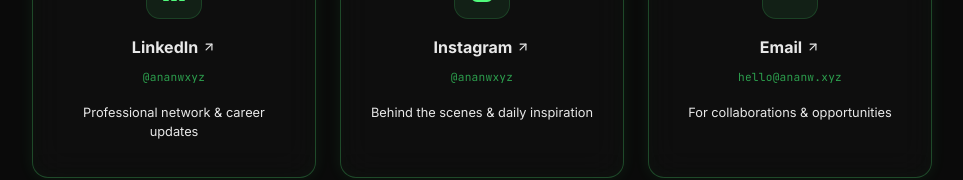
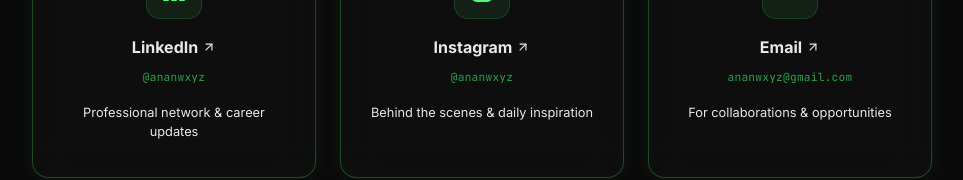
Before and after one commit to ananwxyz/web-porto, a React (Vite) app: page / in a window 1280 px wide. Shown: the part 2796-2976 px from the top of the page, without its empty margins (158-1121 px from the left). Built offline with nearby package versions, Linux system fonts and the light colour scheme; no server answers.

Commit message:
feat: update email to gmail & update footer joke

```diff
--- a/src/components/Contact.jsx
+++ b/src/components/Contact.jsx
@@ -18,10 +18,10 @@
     },
     {
         label: 'Email',
-        href: 'mailto:hello@ananw.xyz',
+        href: 'mailto:ananwxyz@gmail.com',
         icon: Mail,
         description: 'For collaborations & opportunities',
-        handle: 'hello@ananw.xyz',
+        handle: 'ananwxyz@gmail.com',
     },
 ];
 
@@ -135,7 +135,7 @@
                     }}
                 >
                     <p style={{ fontFamily: 'var(--font-mono)', fontSize: '0.7rem', color: 'var(--color-text-dim)', letterSpacing: '0.1em' }}>
-                        © 2026 <span style={{ color: 'var(--color-accent)' }}>anan</span> — Designed & built with precision
+                        © 2026 <span style={{ color: 'var(--color-accent)' }}>anan</span> — Artificial Intelligence said this looks good
                     </p>
                 </motion.div>
             </div>
```
